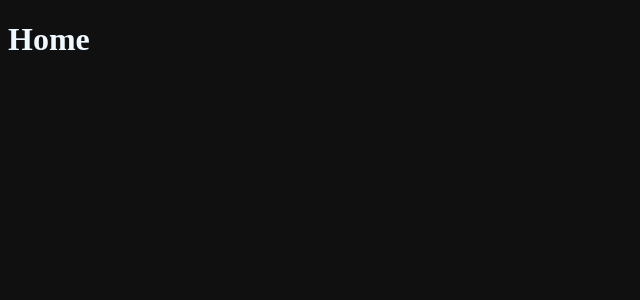
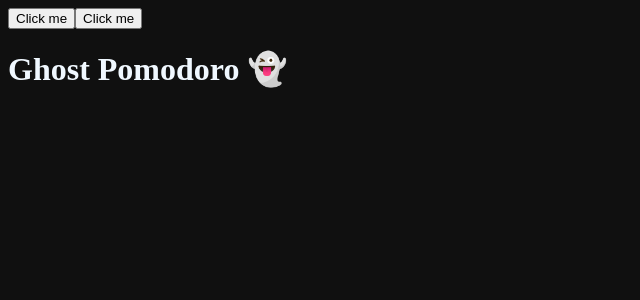
Before and after one commit to crlnvls/ghost-pomodoro, a React (Vite) app: page / in a window 1280 px wide. Shown: the top 300 px of the page, without its empty margins (0-640 px from the left). Built offline with nearby package versions, Linux system fonts and the light colour scheme.

Commit message:
Add nav buttons to home page

```diff
--- a/src/pages/Home/index.jsx
+++ b/src/pages/Home/index.jsx
@@ -1,11 +1,15 @@
 import React from "react";
 
 import "./Home.module.css";
+import "../../components/NavButton"
+import NavButton from "../../components/NavButton";
 
 const Home = () => {
   return (
     <>
-    <h1>Home</h1>
+    <NavButton/>
+    <NavButton/>
+    <h1>Ghost Pomodoro 👻</h1>
     </>
   );
 };
```
